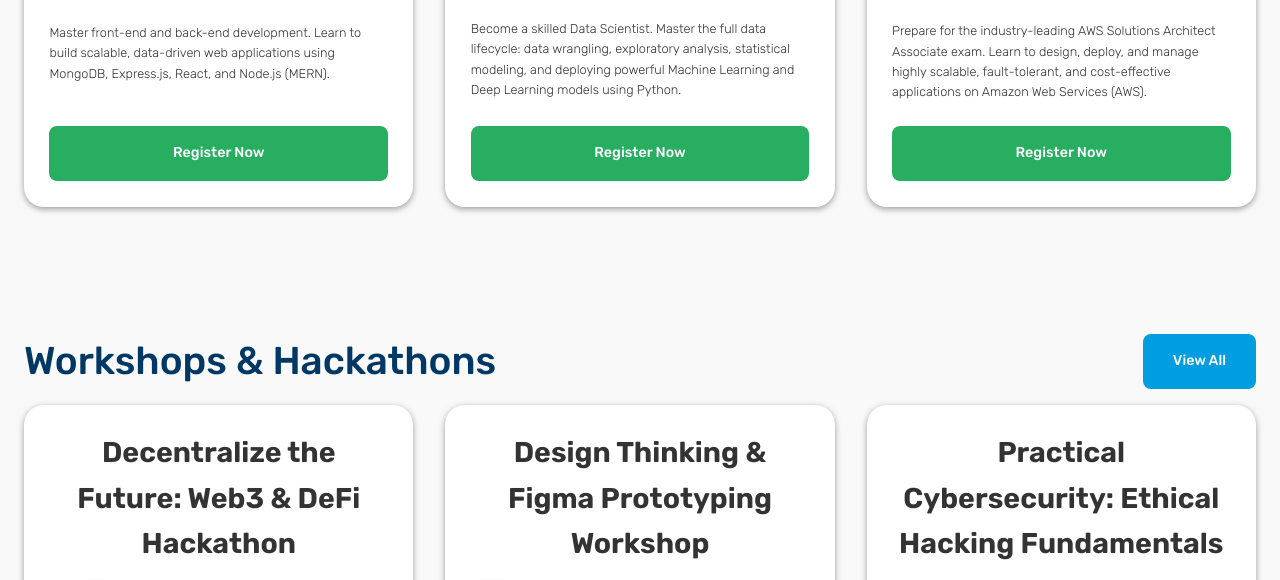
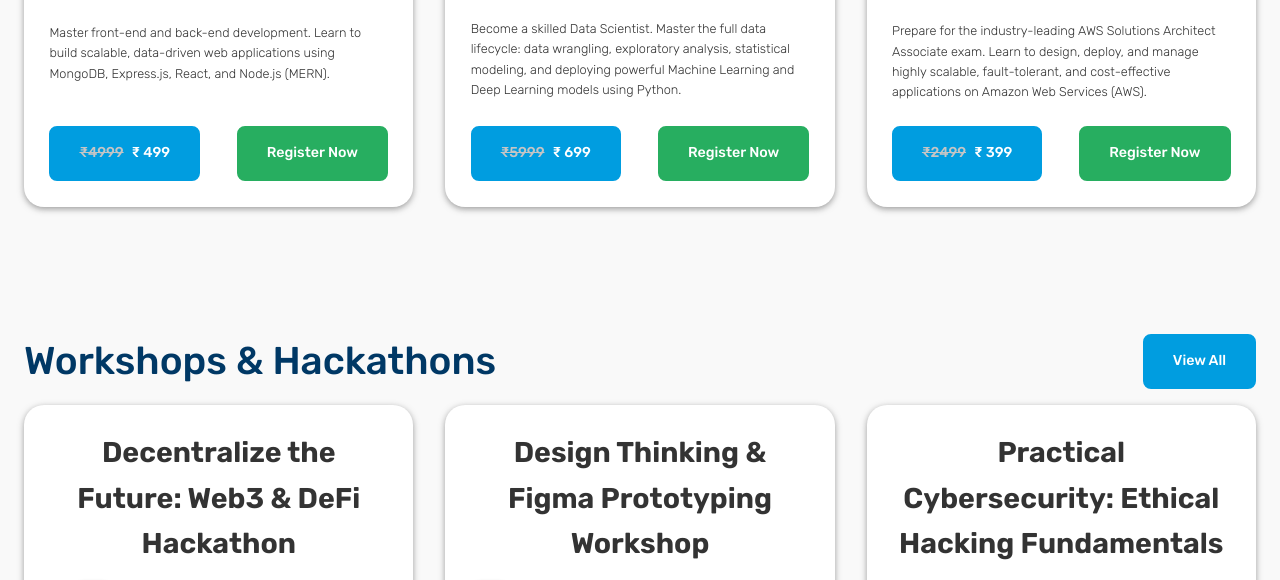
Before and after one commit to mini1796/SkillMedha_Website, a plain HTML site: page index.html in a window 1280 px wide. Shown: the part 1107-1687 px from the top of the page. Drawn offline with nearby package versions, Linux system fonts and the light colour scheme.

Commit message:
price changes

```diff
--- a/css/courses.css
+++ b/css/courses.css
@@ -129,6 +129,17 @@
   /* Mobile font size */
 }
 
+.price-register {
+  display: flex;
+  justify-content: space-between;
+  align-items: center;
+}
+
+.original-price {
+  text-decoration:line-through;
+  color: rgb(197, 197, 197);
+}
+
 /*
 ========================================
 --- MEDIA QUERIES (Tablet & Desktop) ---
--- a/data.json
+++ b/data.json
@@ -259,8 +259,8 @@
             "foodAndBeverages": "yes",
             "prizes": "$10,000 USD (Total Pool)"
         },
-        "price": 25,
-        "originalPrice": 25,
+        "price": 259,
+        "originalPrice": 499,
         "couponCode": "EARLY_BIRD_HACK",
         "couponDiscount": 10,
         "videoPreview": "./videos/preview_hackathon_defi.mp4",
--- a/homepage-cards.js
+++ b/homepage-cards.js
@@ -1,11 +1,11 @@
-document.addEventListener('DOMContentLoaded', () => {
+document.addEventListener("DOMContentLoaded", () => {
   console.log("Script started: Fetching data...");
   fetchData();
 });
 
 async function fetchData() {
   try {
-        const response = await fetch('./data.json');
+    const response = await fetch("./data.json");
 
     if (!response.ok) {
       throw new Error(`HTTP error! status: ${response.status}`);
@@ -16,19 +16,21 @@ async function fetchData() {
     console.log("Data loaded:", data);
 
     // 1. Filter the Array to get Courses
-        const coursesList = data.filter(item => item.type === 'course');
+    const coursesList = data.filter((item) => item.type === "course");
     console.log("Found Courses:", coursesList.length);
-        renderCards(coursesList, 'courses-container');
+    renderCards(coursesList, "courses-container");
 
     // 2. Filter the Array to get Workshops
-        const workshopsList = data.filter(item => item.type === 'workshop');
+    const workshopsList = data.filter((item) => item.type === "workshop");
     console.log("Found Workshops:", workshopsList.length);
-        renderCards(workshopsList, 'workshops-container');
-
+    renderCards(workshopsList, "workshops-container");
   } catch (error) {
     console.error("Error loading data:", error);
     // Visual feedback for debugging
-        document.body.insertAdjacentHTML('beforeend', `<p style="color:red; padding:20px;">Error: ${error.message}. Check Console.</p>`);
+    document.body.insertAdjacentHTML(
+      "beforeend",
+      `<p style="color:red; padding:20px;">Error: ${error.message}. Check Console.</p>`
+    );
   }
 }
 
@@ -42,20 +44,21 @@ function renderCards(items, containerId) {
   const limit = container.dataset.limit;
   const itemsToDisplay = limit ? items.slice(0, limit) : items;
 
-    container.innerHTML = '';
+  container.innerHTML = "";
 
-    itemsToDisplay.forEach(item => {
+  itemsToDisplay.forEach((item) => {
     // 1. Generate Icons
-        let iconsHtml = '';
+    let iconsHtml = "";
     if (item.techIcons && Array.isArray(item.techIcons)) {
-            item.techIcons.forEach(iconPath => {
+      item.techIcons.forEach((iconPath) => {
         iconsHtml += `<img src="${iconPath}" alt="Tool icon" />`;
       });
     }
 
     // 2. Handle Experience/Projects Text
     // Your JSON uses "projects", but we keep fallbacks just in case
-        const experienceData = item.projects || item.experienceText || "Hands-on Practice";
+    const experienceData =
+      item.projects || item.experienceText || "Hands-on Practice";
 
     // 3. Build Link
     const linkUrl = `course-details.html?id=${item.id}&type=${item.type}`;
@@ -84,7 +87,10 @@ function renderCards(items, containerId) {
 
             <div class="our-program-bottom-para">${item.description}</div>
 
+            <div class="price-register">
+            <span class="btn btn-light-blue"><span class="original-price">₹${item.originalPrice}</span> ₹ ${item.price}</span>
             <span class="btn btn-green"> Register Now </span>
+            </div>
           </div>
         </a>
       `;
```
Lines whose indentation alone changed are shown as unchanged.
